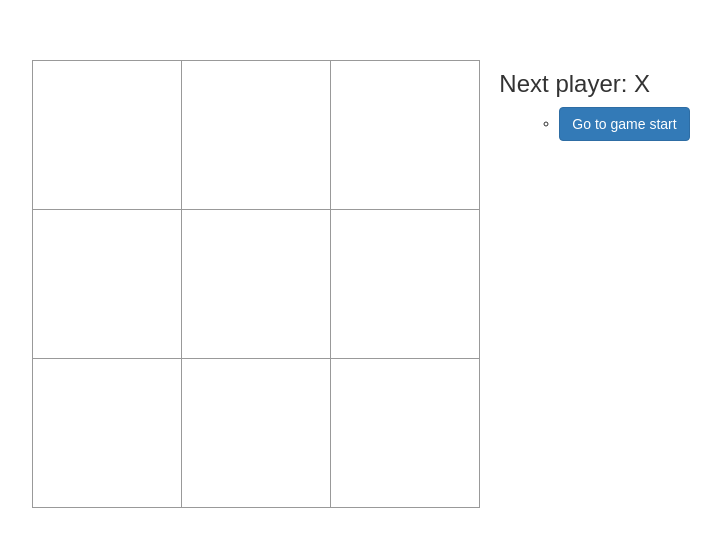
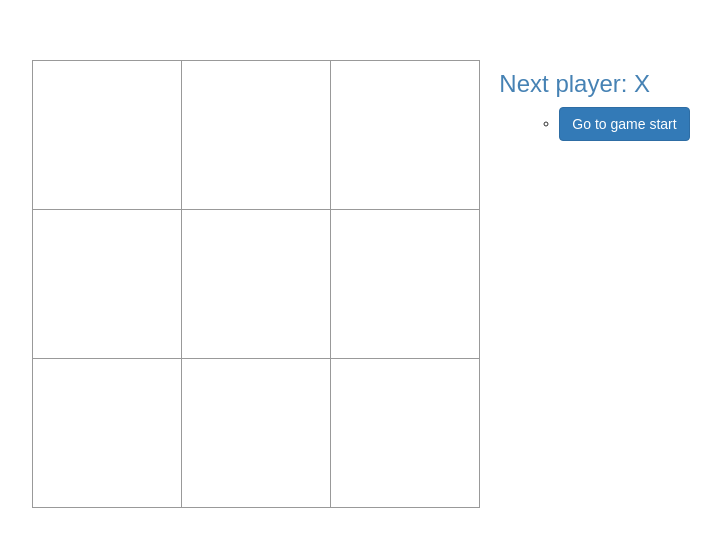
Before and after one commit to SalfromVenice/react-tic-tac-toe, a React app: page / in a window 1280 px wide. Shown: the part 141-688 px from the top of the page, without its empty margins (279-1000 px from the left). Built offline with nearby package versions, Linux system fonts and the light colour scheme.

Commit message:
trying something

```diff
--- a/assets/stylesheets/application.scss
+++ b/assets/stylesheets/application.scss
@@ -38,6 +38,18 @@ ol, ul {
   width: 150px;
 }
 
+.blue {
+  color: steelblue;
+}
+
+.red {
+  color: darkred;
+}
+
+.green {
+  color: greenyellow;
+}
+
 .square:focus {
   outline: none;
 }
--- /dev/null
+++ b/src/components/app.jsx
@@ -0,0 +1,85 @@
+import React from "react";
+
+import Board from "./board";
+import calculateWinner from "./calculateWinner";
+
+class App extends React.Component {
+  constructor(props) {
+    super(props);
+    this.state = {
+      history: [{
+        squares: Array(9).fill(null),
+      }],
+      stepNumber: 0,
+      xIsNext: true,
+    };
+  }
+
+  handleClick(i) {
+    const history = this.state.history.slice(0, this.state.stepNumber + 1);
+    const current = history[history.length - 1];
+    const squares = current.squares.slice();
+    if (calculateWinner(squares) || squares[i]) {
+      return;
+    }
+    squares[i] = this.state.xIsNext ? 'X' : 'O';
+    this.setState({
+      history: history.concat([{
+        squares: squares,
+      }]),
+      stepNumber: history.length,
+      xIsNext: !this.state.xIsNext,
+    });
+  }
+
+  jumpTo(step) {
+    this.setState({
+      stepNumber: step,
+      xIsNext: (step % 2) === 0,
+    });
+  }
+
+  render() {
+    const history = this.state.history;
+    const current = history[this.state.stepNumber];
+    const winner = calculateWinner(current.squares);
+
+    const moves = history.map((step, move) => {
+      const desc = move ? `Go to move # ${move}` : 'Go to game start';
+      return (
+        <ul>
+          <li key={move}>
+            <button type="button" className="btn btn-primary" onClick={() => this.jumpTo(move)}>{desc}</button>
+          </li>
+        </ul>
+      );
+    });
+
+    let status;
+    let color;
+    if (winner) {
+      status = `Winner: ${winner}`;
+      color = "green";
+    } else {
+      status = `Next player: ${(this.state.xIsNext ? 'X' : 'O')}`;
+      color = (this.state.xIsNext ? "blue" : "red");
+    }
+
+    return (
+      <div className="game">
+        <div className="game-board">
+          <Board
+            squares={current.squares}
+            onClick={i => this.handleClick(i)}
+          />
+        </div>
+        <div className="game-info">
+          <div><h3 className={color}>{status}</h3></div>
+          <ol>{moves}</ol>
+        </div>
+      </div>
+    );
+  }
+}
+
+export default App;
--- /dev/null
+++ b/src/components/board.jsx
@@ -0,0 +1,37 @@
+import React from "react";
+
+import Square from "./square";
+
+const Board = ({ squares, onClick, status }) => {
+  const renderSquare = (i) => {
+    return (
+      <Square
+        value={squares[i]}
+        onClick={() => onClick(i)}
+      />
+    );
+  };
+
+  return (
+    <div>
+      <div className="status">{status}</div>
+      <div className="board-row">
+        {renderSquare(0)}
+        {renderSquare(1)}
+        {renderSquare(2)}
+      </div>
+      <div className="board-row">
+        {renderSquare(3)}
+        {renderSquare(4)}
+        {renderSquare(5)}
+      </div>
+      <div className="board-row">
+        {renderSquare(6)}
+        {renderSquare(7)}
+        {renderSquare(8)}
+      </div>
+    </div>
+  );
+};
+
+export default Board;
--- /dev/null
+++ b/src/components/calculateWinner.js
@@ -0,0 +1,21 @@
+function calculateWinner(squares) {
+  const lines = [
+    [0, 1, 2],
+    [3, 4, 5],
+    [6, 7, 8],
+    [0, 3, 6],
+    [1, 4, 7],
+    [2, 5, 8],
+    [0, 4, 8],
+    [2, 4, 6],
+  ];
+  for (let i = 0; i < lines.length; i += 1) {
+    const [a, b, c] = lines[i];
+    if (squares[a] && squares[a] === squares[b] && squares[a] === squares[c]) {
+      return squares[a];
+    }
+  }
+  return null;
+}
+
+export default calculateWinner;
--- /dev/null
+++ b/src/components/square.jsx
@@ -0,0 +1,15 @@
+import React from "react";
+
+const Square = ({ value, onClick }) => {
+  return (
+    <button
+      type="button"
+      className="square"
+      onClick={onClick}
+    >
+      {value}
+    </button>
+  );
+};
+
+export default Square;
--- a/src/index.jsx
+++ b/src/index.jsx
@@ -3,147 +3,9 @@ import ReactDOM from 'react-dom';
 
 import '../assets/stylesheets/application.scss';
 
-const Square = (props) => {
-  return (
-    <button className="square" onClick={props.onClick}>
-      {props.value}
-    </button>
-  );
-}
-
-class Board extends React.Component {
-  renderSquare(i) {
-    return (
-      <Square
-        value={this.props.squares[i]}
-        onClick={() => this.props.onClick(i)}
-      />
-    );
-  }
-
-  render() {
-    return (
-      <div>
-        <div className="status">{status}</div>
-        <div className="board-row">
-          {this.renderSquare(0)}
-          {this.renderSquare(1)}
-          {this.renderSquare(2)}
-        </div>
-        <div className="board-row">
-          {this.renderSquare(3)}
-          {this.renderSquare(4)}
-          {this.renderSquare(5)}
-        </div>
-        <div className="board-row">
-          {this.renderSquare(6)}
-          {this.renderSquare(7)}
-          {this.renderSquare(8)}
-        </div>
-      </div>
-    );
-  }
-}
-
-class Game extends React.Component {
-  constructor(props) {
-    super(props);
-    this.state = {
-      history: [{
-        squares: Array(9).fill(null),
-      }],
-      stepNumber: 0,
-      xIsNext: true,
-    };
-  }
-
-  handleClick(i) {
-    const history = this.state.history.slice(0, this.state.stepNumber + 1);
-    const current = history[history.length - 1];
-    const squares = current.squares.slice();
-    if (calculateWinner(squares) || squares[i]) {
-      return;
-    }
-    squares[i] = this.state.xIsNext ? 'X' : 'O';
-    this.setState({
-      history: history.concat([{
-        squares: squares,
-      }]),
-      stepNumber: history.length,
-      xIsNext: !this.state.xIsNext,
-    });
-  }
-
-  jumpTo(step) {
-    this.setState({
-      stepNumber: step,
-      xIsNext: (step % 2) === 0,
-    });
-  }
-
-  render() {
-    const history = this.state.history;
-    const current = history[this.state.stepNumber];
-    const winner = calculateWinner(current.squares);
-
-    const moves = history.map((step, move) => {
-      const desc = move ?
-        'Go to move #' + move :
-        'Go to game start';
-      return (
-        <ul>
-          <li key={move}>
-            <button className='btn btn-primary' onClick={() => this.jumpTo(move)}>{desc}</button>
-          </li>
-        </ul>
-      );
-    });
-
-    let status;
-    if (winner) {
-      status = 'Winner: ' + winner;
-    } else {
-      status = 'Next player: ' + (this.state.xIsNext ? 'X' : 'O');
-    }
-
-    return (
-      <div className="game">
-        <div className="game-board">
-          <Board
-            squares={current.squares}
-            onClick={(i) => this.handleClick(i)}
-          />
-        </div>
-        <div className="game-info">
-          <div><h3>{status}</h3></div>
-          <ol>{moves}</ol>
-        </div>
-      </div>
-    );
-  }
-}
-
-function calculateWinner(squares) {
-  const lines = [
-    [0, 1, 2],
-    [3, 4, 5],
-    [6, 7, 8],
-    [0, 3, 6],
-    [1, 4, 7],
-    [2, 5, 8],
-    [0, 4, 8],
-    [2, 4, 6],
-  ];
-  for (let i = 0; i < lines.length; i++) {
-    const [a, b, c] = lines[i];
-    if (squares[a] && squares[a] === squares[b] && squares[a] === squares[c]) {
-      return squares[a];
-    }
-  }
-  return null;
-}
+import App from './components/app';
 
 const root = document.getElementById('root');
 if (root) {
-  ReactDOM.render(<Game />, root);
+  ReactDOM.render(<App />, root);
 }
```
